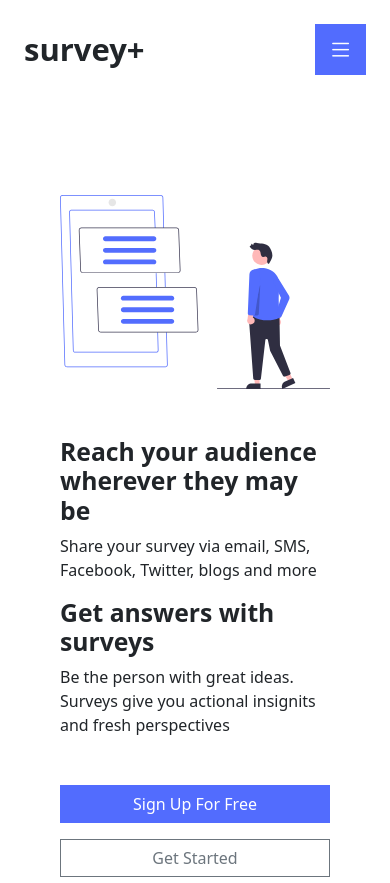
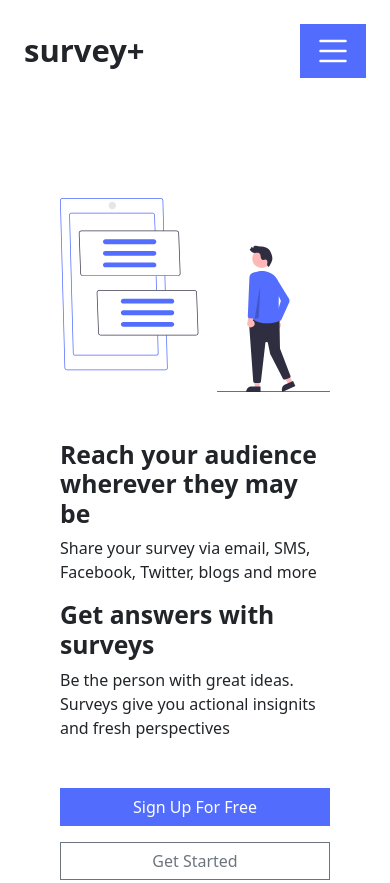
Before and after one commit to CarlTeclancing/surveyplus-bootstrap-design, a website: page index.html in a window 390 px wide. Shown: the top 883 px of the page. Drawn offline with nearby package versions, Linux system fonts and the light colour scheme.

Commit message:
replaced mobile button as svg

```diff
--- a/app/scss/_bootstrap.scss
+++ b/app/scss/_bootstrap.scss
@@ -5,5 +5,3 @@ $primary: survey.$surveyPrimary;
 $light: survey.$surveyLight;
 
 @import "../../node_modules/bootstrap/scss/bootstrap";
-
-@import "../../node_modules/bootstrap-icons/font/bootstrap-icons.css";
--- a/index.html
+++ b/index.html
@@ -48,7 +48,9 @@
         <div class="mobile_menu d-block d-lg-none">
 
             <button class="btn btn-primary text-white rounded-0" type="button" data-bs-toggle="offcanvas" data-bs-target="#offcanvasMenu" aria-controls="offcanvasMenu">
-                <i class="bi bi-list fs-2"></i>
+                <svg xmlns="http://www.w3.org/2000/svg" width="40" height="40" fill="currentColor" class="bi bi-list" viewBox="0 0 16 16">
+                    <path fill-rule="evenodd" d="M2.5 12a.5.5 0 0 1 .5-.5h10a.5.5 0 0 1 0 1H3a.5.5 0 0 1-.5-.5zm0-4a.5.5 0 0 1 .5-.5h10a.5.5 0 0 1 0 1H3a.5.5 0 0 1-.5-.5zm0-4a.5.5 0 0 1 .5-.5h10a.5.5 0 0 1 0 1H3a.5.5 0 0 1-.5-.5z"/>
+                  </svg>
             </button>
 
 
```
Also changed, not shown: dist/css/style.min.css, 1 other file.
